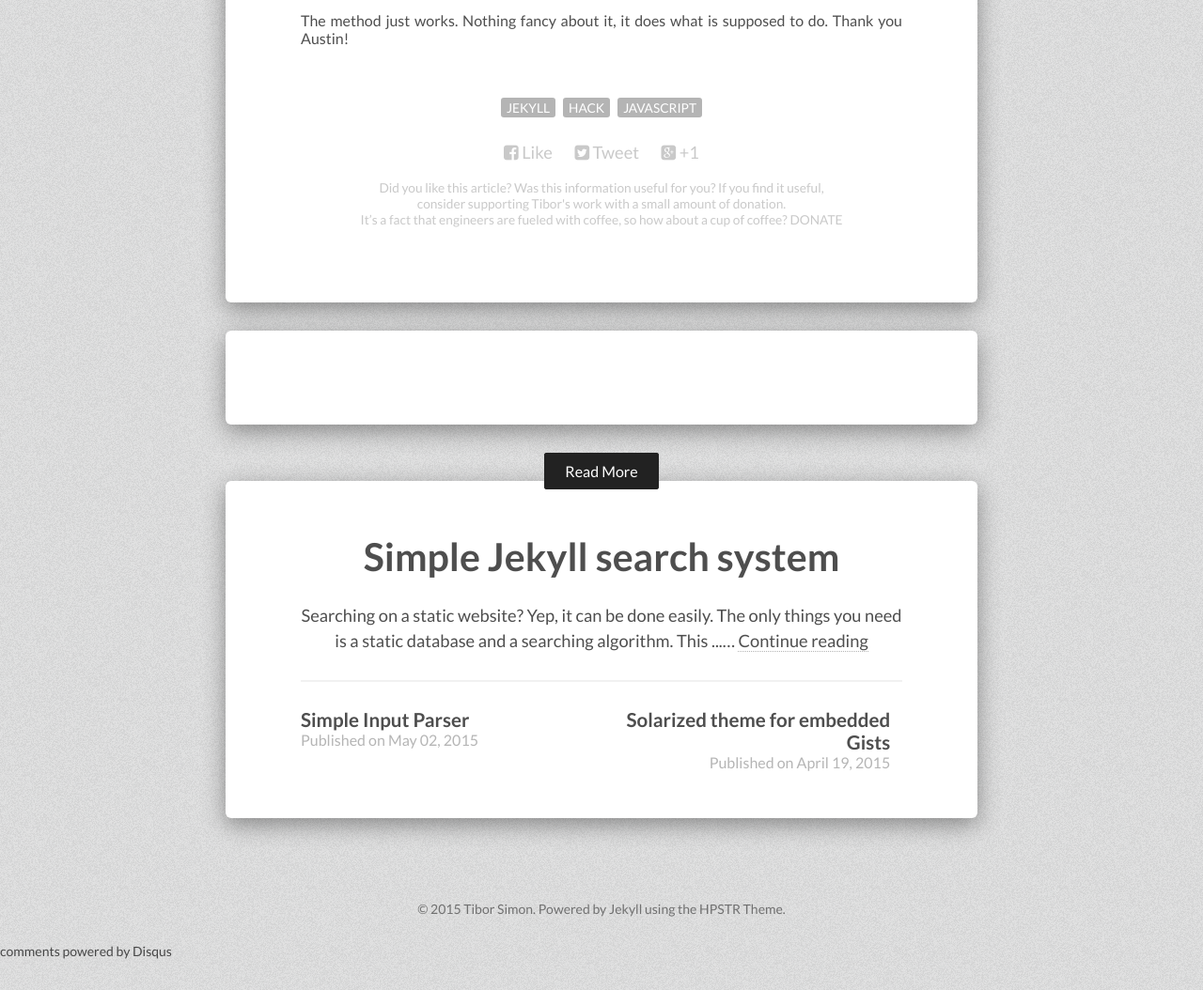
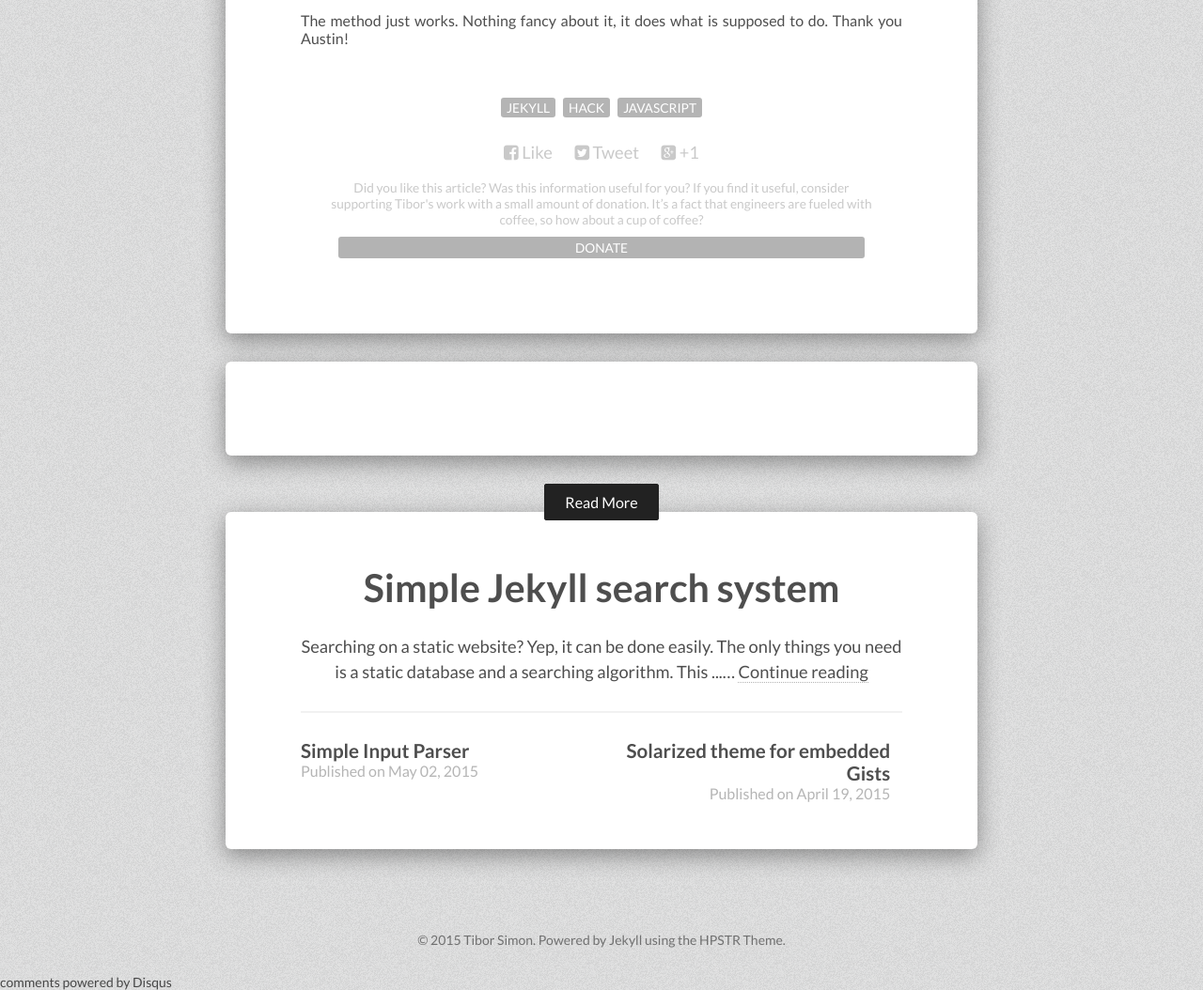
Before and after one commit to tiborsimon/tiborsimon.github.io, a Jekyll site: the page built from _posts/2015-05-17-redirect-external-links-to-new-tab.md, in a window 1280 px wide, cut to the strip 744-1798 px from the top of the page. Shown: the whole strip at 94% size. Built offline with Jekyll 4.4.1, drawn with Linux system fonts in a browser that asks for light colours; nearby versions of some CDN libraries; comment, search, counter and statistics services are not loaded; before the commit the page ends 1765 px from its top, so only the background shows below that.

Commit message:
Donation update

```diff
--- a/_layouts/post.html
+++ b/_layouts/post.html
@@ -48,8 +48,8 @@
         <span class="author vcard"><span class="fn">{{ site.owner.name }}</span></span>{% endif %}
         {% if page.share != false %}{% include social-share.html %}{% endif %}
         <div class="donation-box">
-         Did you like this article? Was this information useful for you? If you find it useful,<br>consider supporting Tibor's work with a small amount of donation.<br>It’s a fact that engineers are fueled with coffee, so how about a cup of coffee?
-         <span><a class="donation-button" href="http://tiborsimon.github.io/donation" target="_blank">DONATE</a></span>
+         Did you like this article? Was this information useful for you? If you find it useful, consider supporting Tibor's work with a small amount of donation. It’s a fact that engineers are fueled with coffee, so how about a cup of coffee?
+         <a class="donation-button" href="http://tiborsimon.github.io/donation" target="_blank">DONATE</a>
          </div>
       </footer>
     </div><!-- /.entry-content -->
--- a/_sass/_page.scss
+++ b/_sass/_page.scss
@@ -577,3 +577,20 @@ td {
 td a {
   border-bottom: dotted 1px;
 }
+
+
+// Donation
+// --------------------------------------------------
+
+a.donation-button:hover {
+  background-color: rgb(228, 181, 33);
+}
+
+a.donation-button {
+  display: block;
+  margin: 10px;
+  background-color: #b3b3b3;
+  color: white;
+  @include rounded(3px);
+  padding: 3px;
+}
```
